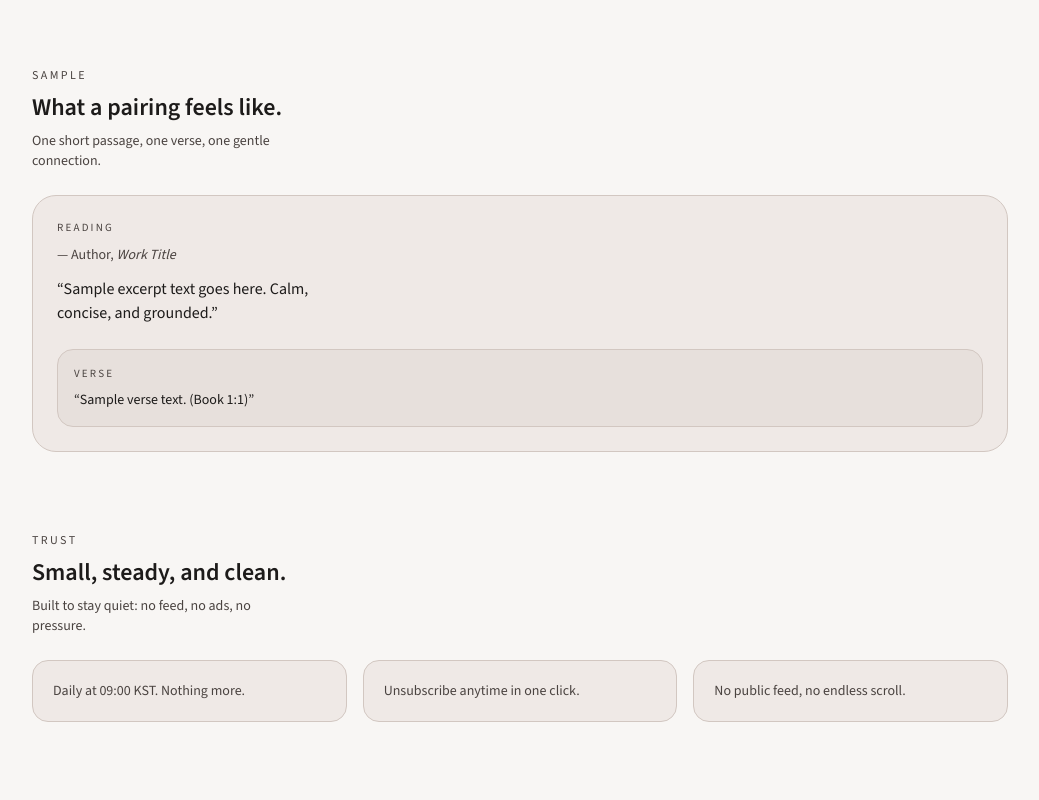
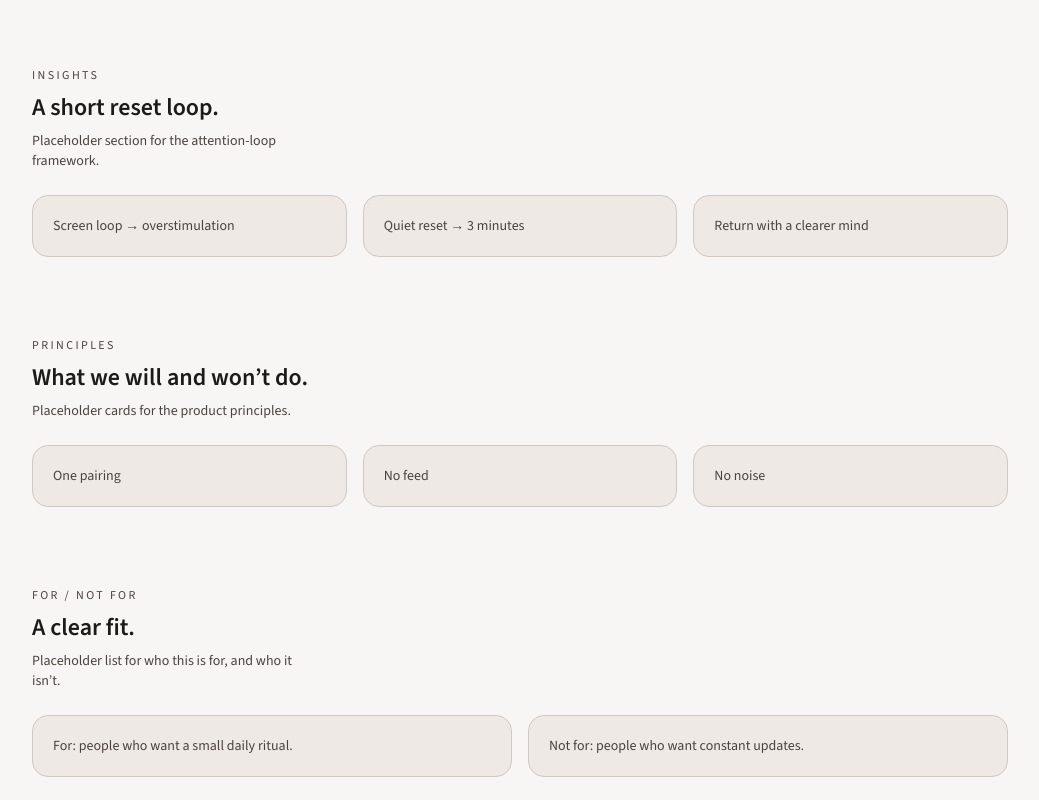
Before and after one commit to joanna911013/quiet-curation-web, a Next.js app: page /landing in a window 1280 px wide. Shown: the part 800-1600 px from the top of the page, without its empty margins (120-1159 px from the left). Built offline with nearby package versions, Linux system fonts and the light colour scheme.

Commit message:
Add landing placeholders and anchors

```diff
--- a/app/(marketing)/landing/page.tsx
+++ b/app/(marketing)/landing/page.tsx
@@ -96,6 +96,74 @@ export default function LandingPage() {
                 <p className="mt-3">{text}</p>
               </div>
             ))}
+          </div>
+        </section>
+
+        <section id="insights" className="space-y-6">
+          <div className="flex flex-col gap-2">
+            <p className="text-xs uppercase tracking-[0.2em] text-[var(--md-sys-color-on-surface-variant)]">
+              Insights
+            </p>
+            <h2 className="text-2xl font-semibold">A short reset loop.</h2>
+            <p className="text-sm text-[var(--md-sys-color-on-surface-variant)] max-w-[38ch]">
+              Placeholder section for the attention‑loop framework.
+            </p>
+          </div>
+          <div className="grid gap-4 md:grid-cols-3">
+            {[
+              "Screen loop → overstimulation",
+              "Quiet reset → 3 minutes",
+              "Return with a clearer mind",
+            ].map((text) => (
+              <div
+                key={text}
+                className="rounded-2xl border border-[color:var(--md-sys-color-outline)] bg-[var(--md-sys-color-surface-container)] p-5 text-sm text-[var(--md-sys-color-on-surface-variant)]"
+              >
+                {text}
+              </div>
+            ))}
+          </div>
+        </section>
+
+        <section id="principles" className="space-y-6">
+          <div className="flex flex-col gap-2">
+            <p className="text-xs uppercase tracking-[0.2em] text-[var(--md-sys-color-on-surface-variant)]">
+              Principles
+            </p>
+            <h2 className="text-2xl font-semibold">What we will and won’t do.</h2>
+            <p className="text-sm text-[var(--md-sys-color-on-surface-variant)] max-w-[38ch]">
+              Placeholder cards for the product principles.
+            </p>
+          </div>
+          <div className="grid gap-4 md:grid-cols-3">
+            {["One pairing", "No feed", "No noise"].map((text) => (
+              <div
+                key={text}
+                className="rounded-2xl border border-[color:var(--md-sys-color-outline)] bg-[var(--md-sys-color-surface-container)] p-5 text-sm text-[var(--md-sys-color-on-surface-variant)]"
+              >
+                {text}
+              </div>
+            ))}
+          </div>
+        </section>
+
+        <section id="for-not-for" className="space-y-6">
+          <div className="flex flex-col gap-2">
+            <p className="text-xs uppercase tracking-[0.2em] text-[var(--md-sys-color-on-surface-variant)]">
+              For / Not for
+            </p>
+            <h2 className="text-2xl font-semibold">A clear fit.</h2>
+            <p className="text-sm text-[var(--md-sys-color-on-surface-variant)] max-w-[38ch]">
+              Placeholder list for who this is for, and who it isn’t.
+            </p>
+          </div>
+          <div className="grid gap-4 md:grid-cols-2">
+            <div className="rounded-2xl border border-[color:var(--md-sys-color-outline)] bg-[var(--md-sys-color-surface-container)] p-5 text-sm text-[var(--md-sys-color-on-surface-variant)]">
+              For: people who want a small daily ritual.
+            </div>
+            <div className="rounded-2xl border border-[color:var(--md-sys-color-outline)] bg-[var(--md-sys-color-surface-container)] p-5 text-sm text-[var(--md-sys-color-on-surface-variant)]">
+              Not for: people who want constant updates.
+            </div>
           </div>
         </section>
 
```
